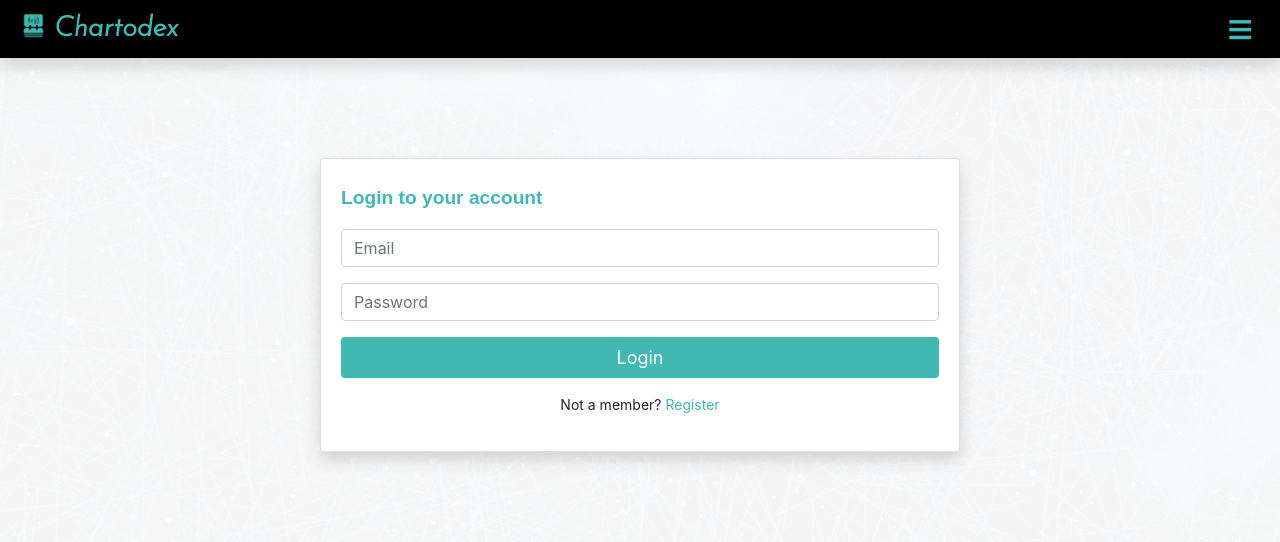
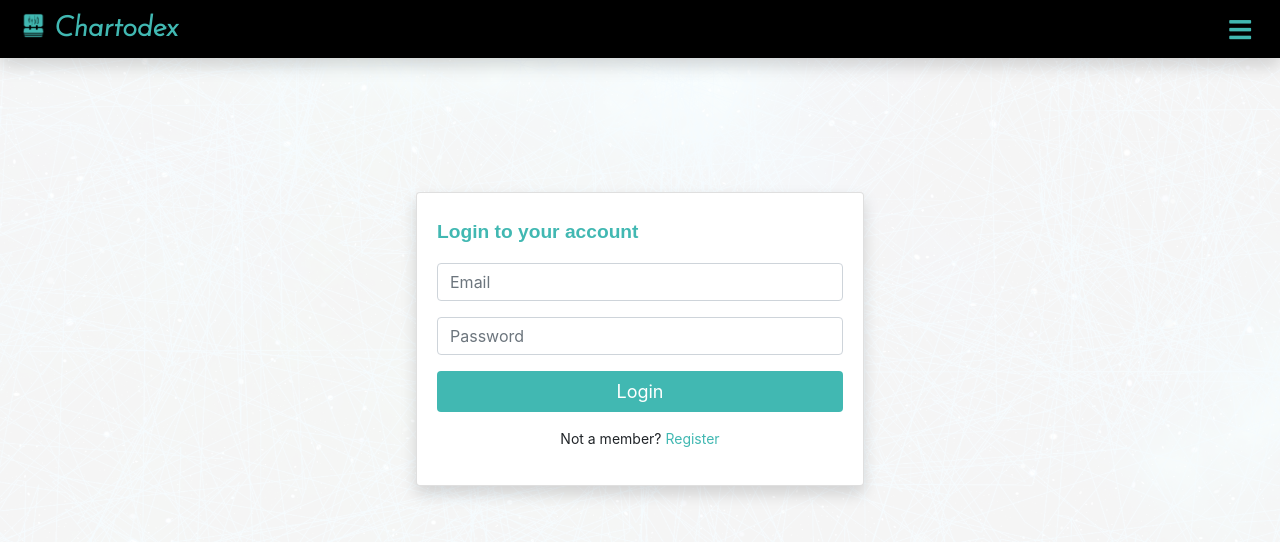
Before and after one commit to SamDonner/Chartodex, a React (Create React App) app in the folder client/: page /login in a window 1280 px wide. Shown: the top 542 px of the page. Built offline with nearby package versions, Linux system fonts and the light colour scheme.

Commit message:
adjust login size

```diff
--- a/client/src/App.css
+++ b/client/src/App.css
@@ -51,7 +51,6 @@ h1 {
 
   .loading-charts {
     margin-left: 50px;
-
   }
 
   .spinner {
@@ -372,9 +371,9 @@ h1 {
   }
 
   .login-card {
-    width: 50%;
+    width: 35%;
     margin: auto;
-    margin-top: 30px;
+    margin-top: 5%;
     padding-top: 5px;
   }
 
--- a/client/src/components/auth/Login.js
+++ b/client/src/components/auth/Login.js
@@ -47,6 +47,7 @@ class Login extends Component {
 
   render() {
     const { errors } = this.state;
+
 
     return (
       <div>
```
